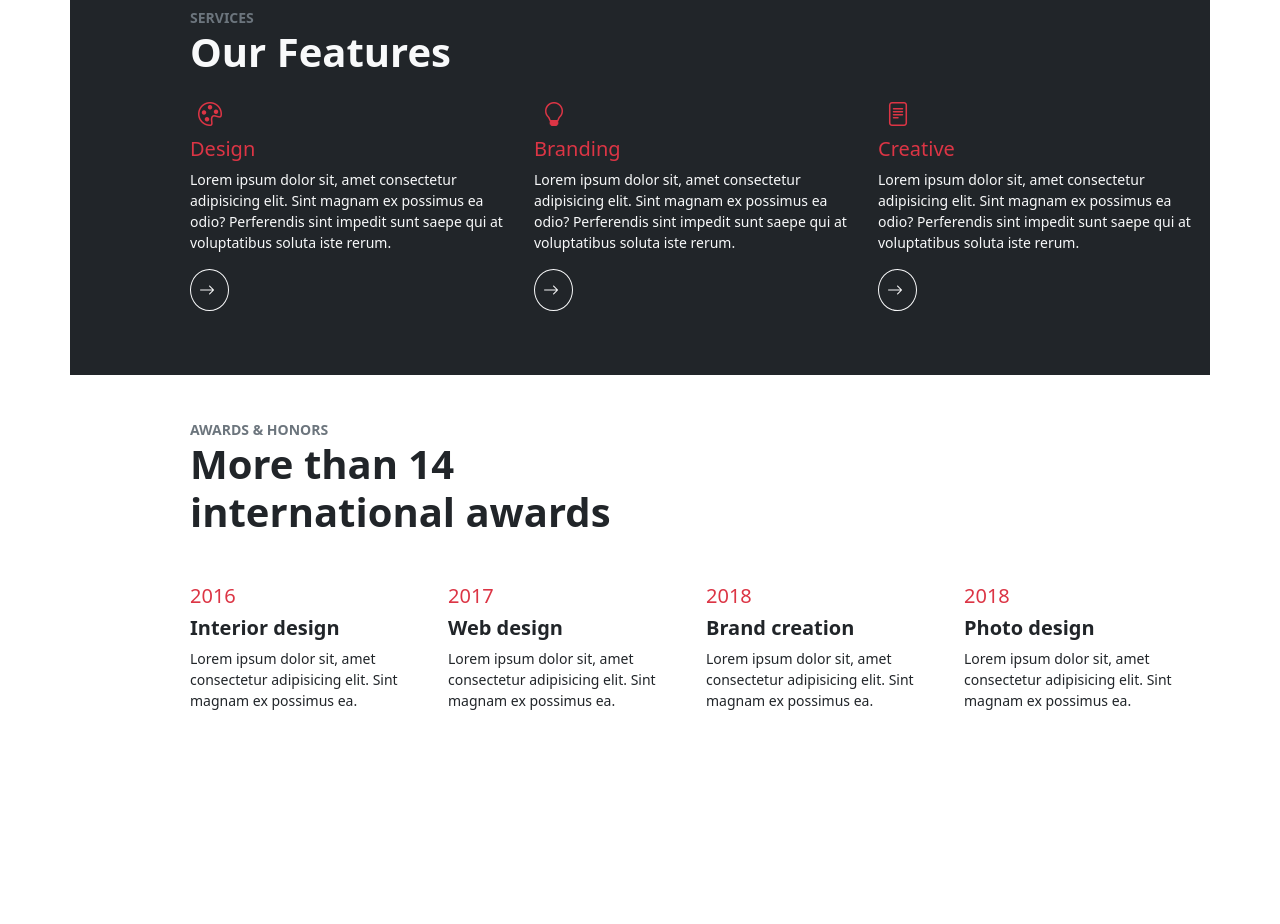
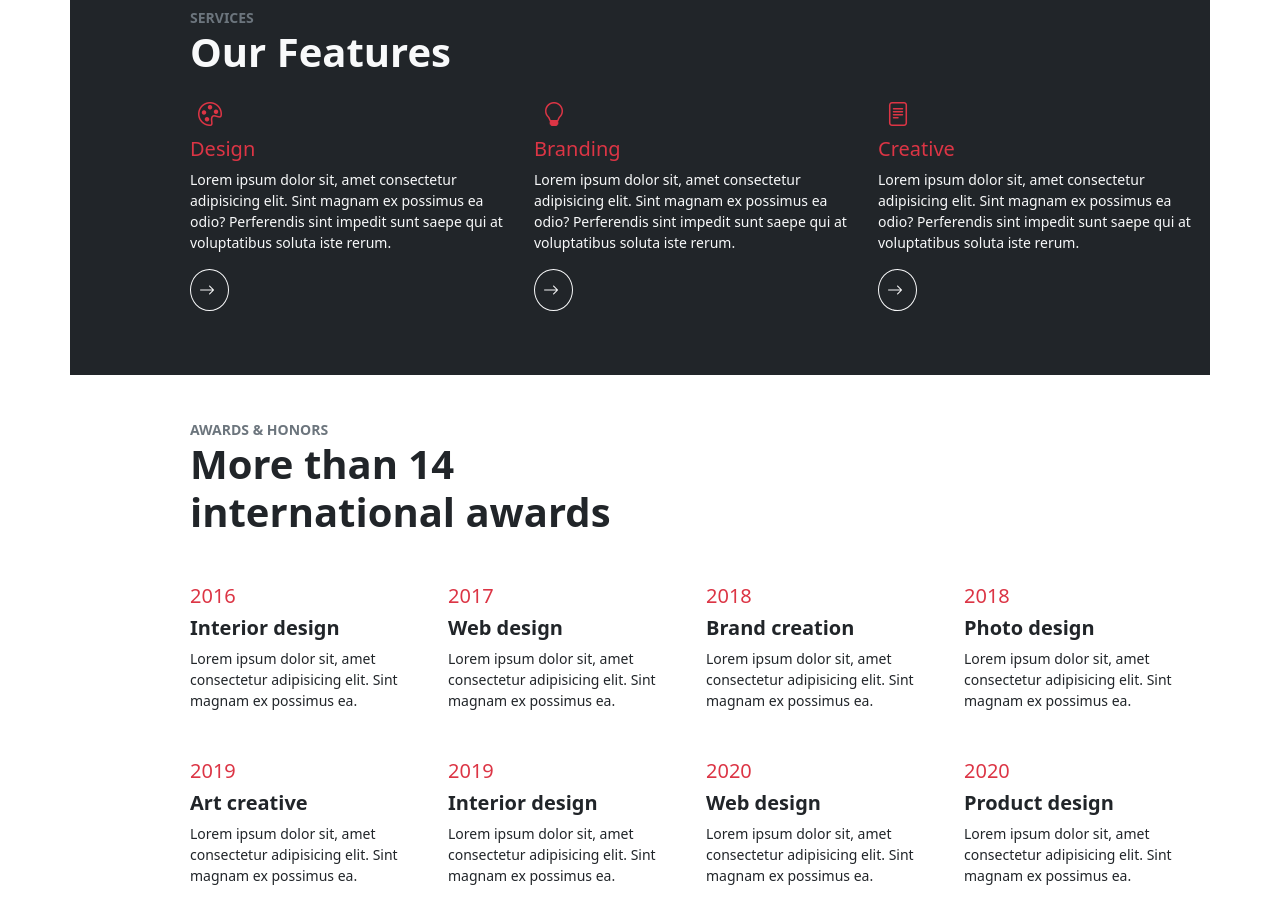
Before and after one commit to Nfurymarvel/2exam, a plain HTML site: page index.html in a window 1280 px wide. Shown: the part 424-1348 px from the top of the page. Before the commit the page ends 1175 px from the top, so only its background shows below. Drawn offline with Linux system fonts and the light colour scheme.

Commit message:
fifth commit

```diff
--- a/index.html
+++ b/index.html
@@ -154,6 +154,52 @@
                  </div>
             </div>
         </div>
+        <div class="row my-3 ms-5 ps-5 pt-3 justify-content-end" data-aos="flip-up" data-aos-anchor-placement="center-bottom">
+            <div class="col-sm-6 col-md-3">
+                <div class="text-danger h5">
+                    2019
+                </div>
+                <div class="fw-bold h5">
+                    Art creative
+                </div>
+                <div class="small pb-3">
+                    Lorem ipsum dolor sit, amet consectetur adipisicing elit. Sint magnam ex possimus ea.
+                 </div>
+            </div>
+            <div class="col-sm-6 col-md-3">
+                <div class="text-danger h5">
+                    2019
+                </div>
+                <div class="fw-bold h5">
+                    Interior design
+                </div>
+                <div class="small pb-3">
+                    Lorem ipsum dolor sit, amet consectetur adipisicing elit. Sint magnam ex possimus ea.
+                 </div>
+            </div>
+            <div class="col-sm-6 col-md-3">
+                <div class="text-danger h5">
+                    2020
+                </div>
+                <div class="fw-bold h5">
+                    Web design
+                </div>
+                <div class="small pb-3">
+                    Lorem ipsum dolor sit, amet consectetur adipisicing elit. Sint magnam ex possimus ea.
+                 </div>
+            </div>
+            <div class="col-sm-6 col-md-3">
+                <div class="text-danger h5">
+                    2020
+                </div>
+                <div class="fw-bold h5">
+                    Product design
+                </div>
+                <div class="small pb-3">
+                    Lorem ipsum dolor sit, amet consectetur adipisicing elit. Sint magnam ex possimus ea.
+                 </div>
+            </div>
+        </div>
     </div>
 
     <script src="js/bootstrap.bundle.min.js"></script>
```
